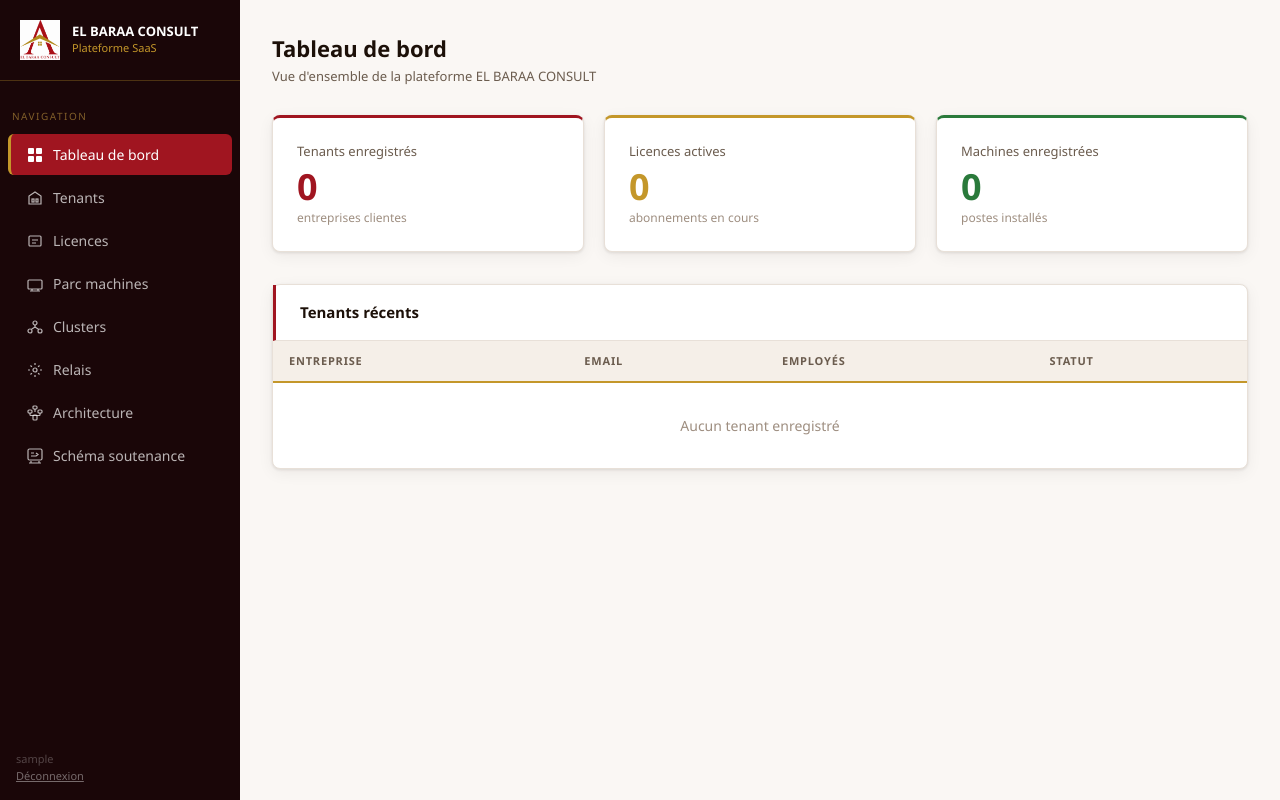
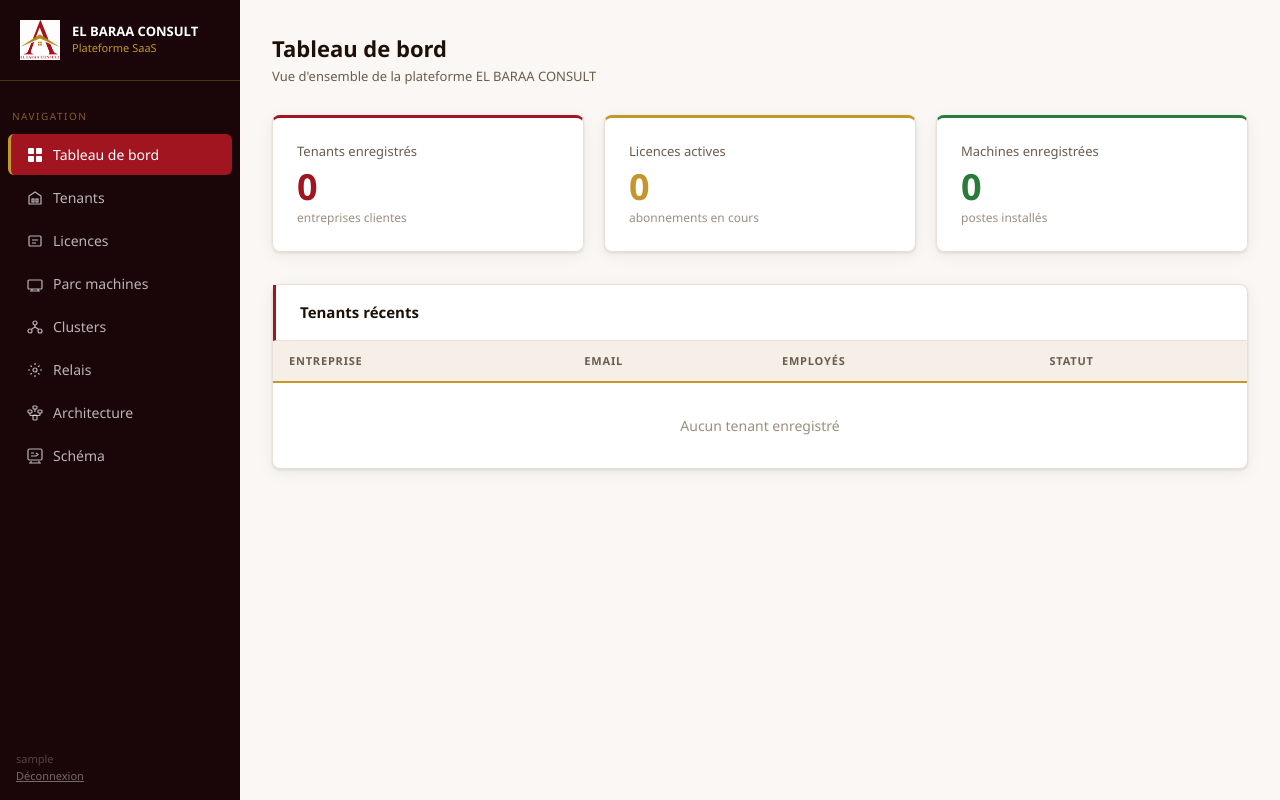
Before and after one commit to mpigajesse/saas-souverain, a Django app: page / in a window 1280 px wide. Run offline with Django 5.2, Linux system fonts and the light colour scheme; the visitor is signed in with stand-in values (Sample User, id 1); data that the repository does not hold is empty.

Commit message:
fix: renomme 'Schéma soutenance' en 'Schéma' dans la sidebar

```diff
--- a/templates/base.html
+++ b/templates/base.html
@@ -84,7 +84,7 @@
           <path d="M4 13v2M12 13v2M2 15h12"/>
           <path d="M4 5h3M4 8h5M9 5l2 1.5L9 8"/>
         </svg>
-        Schéma soutenance
+        Schéma
       </a>
     </nav>
     <div class="sidebar-footer">
```
